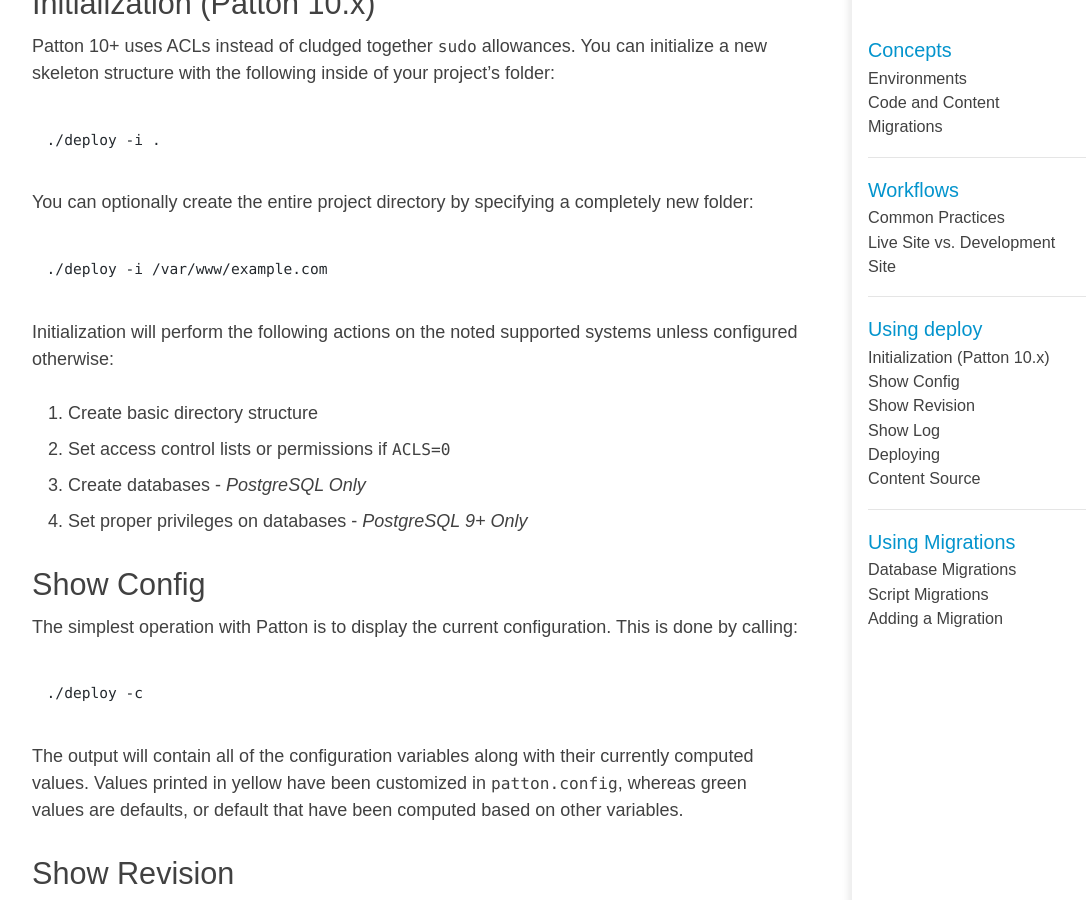
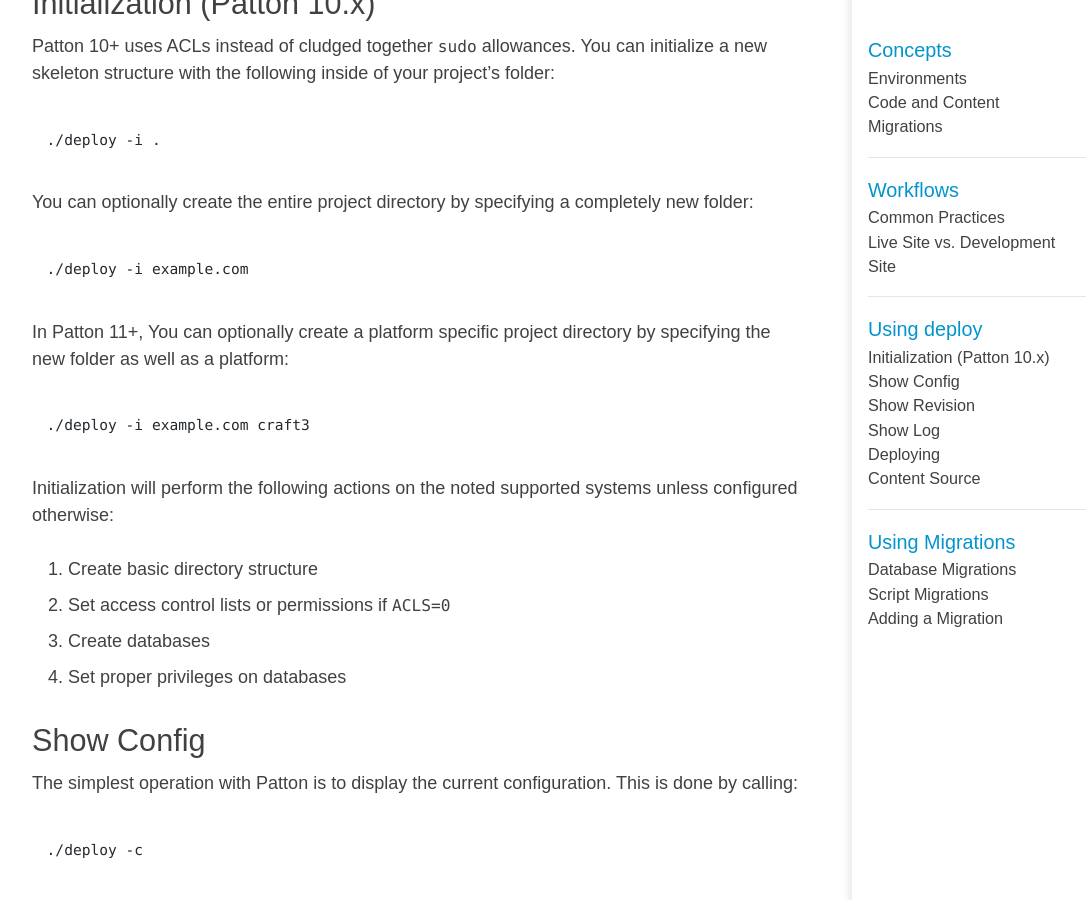
Before and after one commit to imarc/handbook, a Jekyll site: the page built from deployment.markdown, in a window 1280 px wide and 900 px high, scrolled down 6560 px. Shown: the whole window, without its empty margins (88-1174 px from the left). Built offline with Jekyll 4.4.1, drawn with Linux system fonts in a browser that asks for light colours; nearby versions of some CDN libraries.

Commit message:
Added platform initialization command

```diff
--- a/deployment.markdown
+++ b/deployment.markdown
@@ -258,15 +258,19 @@
 You can optionally create the entire project directory by specifying a completely
 new folder:
 
-	./deploy -i /var/www/example.com
+	./deploy -i example.com
+
+In Patton 11+, You can optionally create a platform specific project directory by specifying the new folder as well as a platform:
+
+	./deploy -i example.com craft3
 
 Initialization will perform the following actions on the noted supported systems
 unless configured otherwise:
 
 1. Create basic directory structure
 2. Set access control lists or permissions if `ACLS=0`
-3. Create databases - *PostgreSQL Only*
-4. Set proper privileges on databases - *PostgreSQL 9+ Only*
+3. Create databases
+4. Set proper privileges on databases
 
 ### Show Config
 
```
